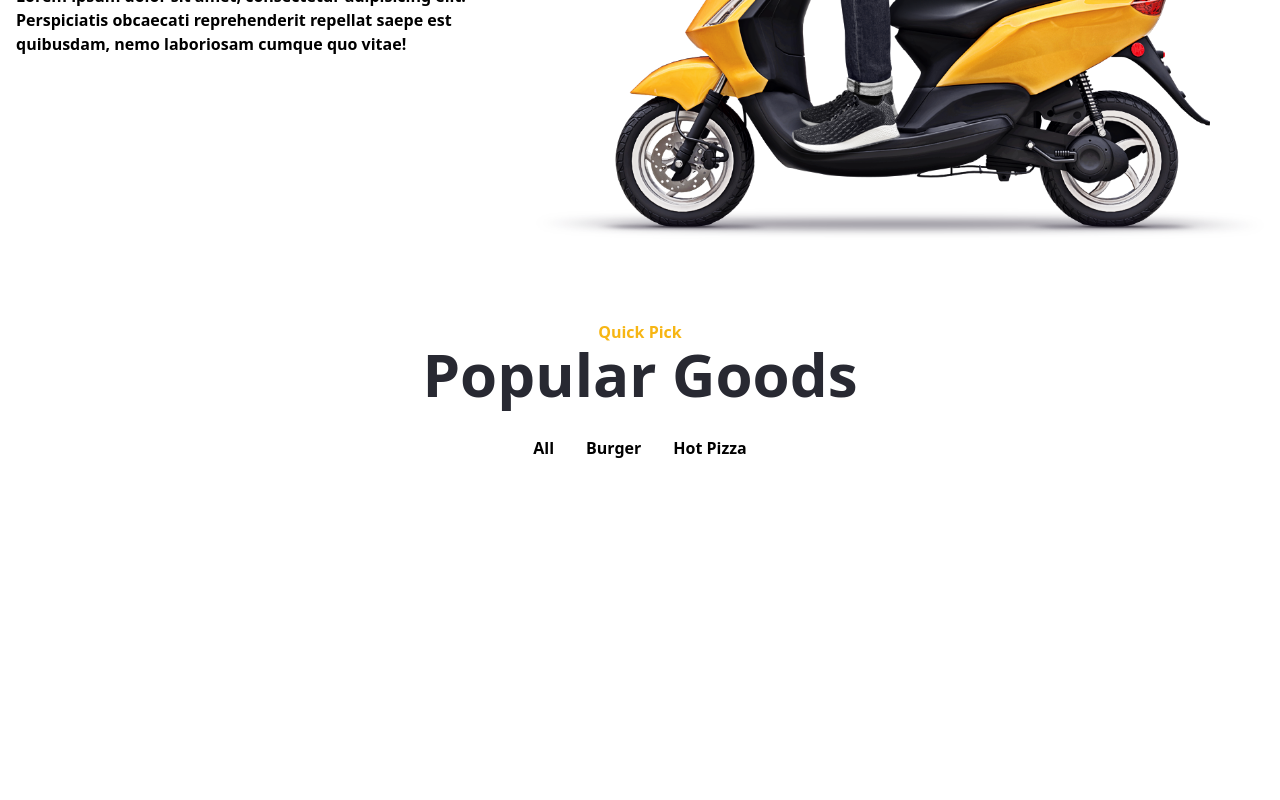
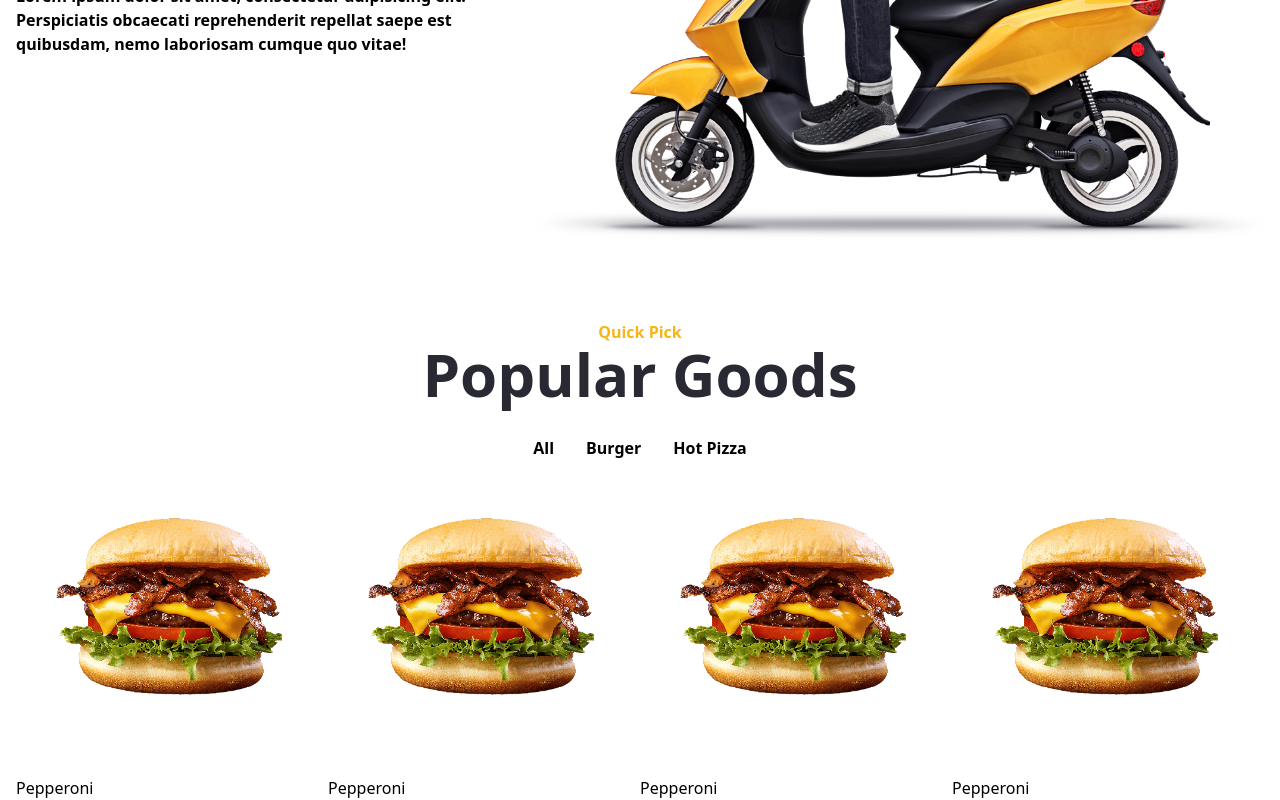
Before and after one commit to Marcos8060/Deliveroo, a React (Create React App) app: page / in a window 1280 px wide. Shown: the part 1153-1953 px from the top of the page. Before the commit the page ends 1629 px from the top, so only its background shows below. Built offline with nearby package versions, Linux system fonts and the light colour scheme.

Commit message:
added static data to prodcts page

```diff
--- a/src/components/Products.js
+++ b/src/components/Products.js
@@ -1,5 +1,6 @@
 import React from 'react'
 import { Link } from 'react-router-dom'
+import burger from '../assets/Images/burger3.png'
 
 const Products = () => {
   return (
@@ -17,6 +18,24 @@ const Products = () => {
                 <Link to='/pizza'>Hot Pizza</Link>
             </li>
         </ul>
+        <div className='flex items-center justify-center'>
+            <div>
+              <img className='object-fit' src={burger} alt="burger" />
+              <span className='text-center'>Pepperoni</span>
+            </div>
+            <div>
+              <img className='object-fit' src={burger} alt="burger" />
+              <span className='text-center'>Pepperoni</span>
+            </div>
+            <div>
+              <img className='object-fit' src={burger} alt="burger" />
+              <span className='text-center'>Pepperoni</span>
+            </div>
+            <div>
+              <img className='object-fit' src={burger} alt="burger" />
+              <span className='text-center'>Pepperoni</span>
+            </div>
+        </div>
     </div>
   )
 }
```
